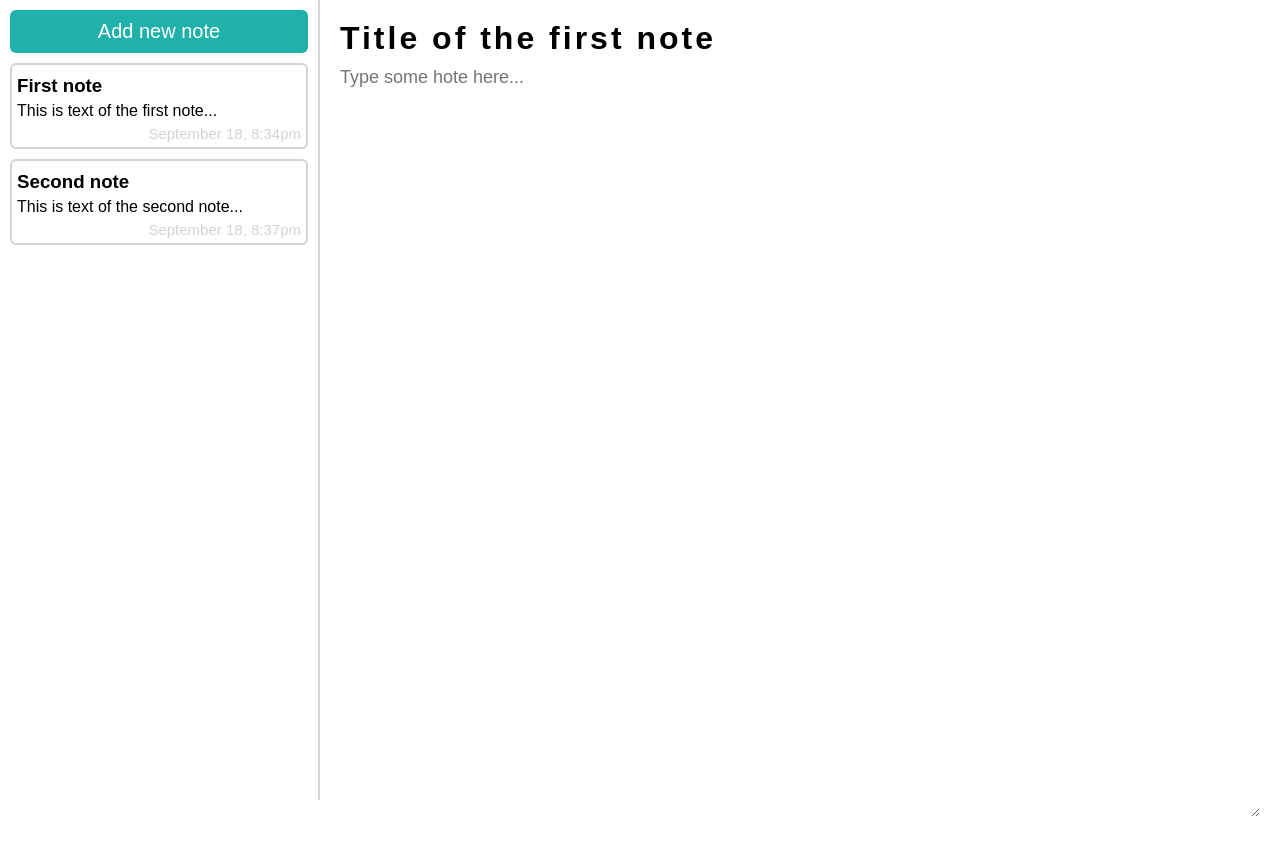
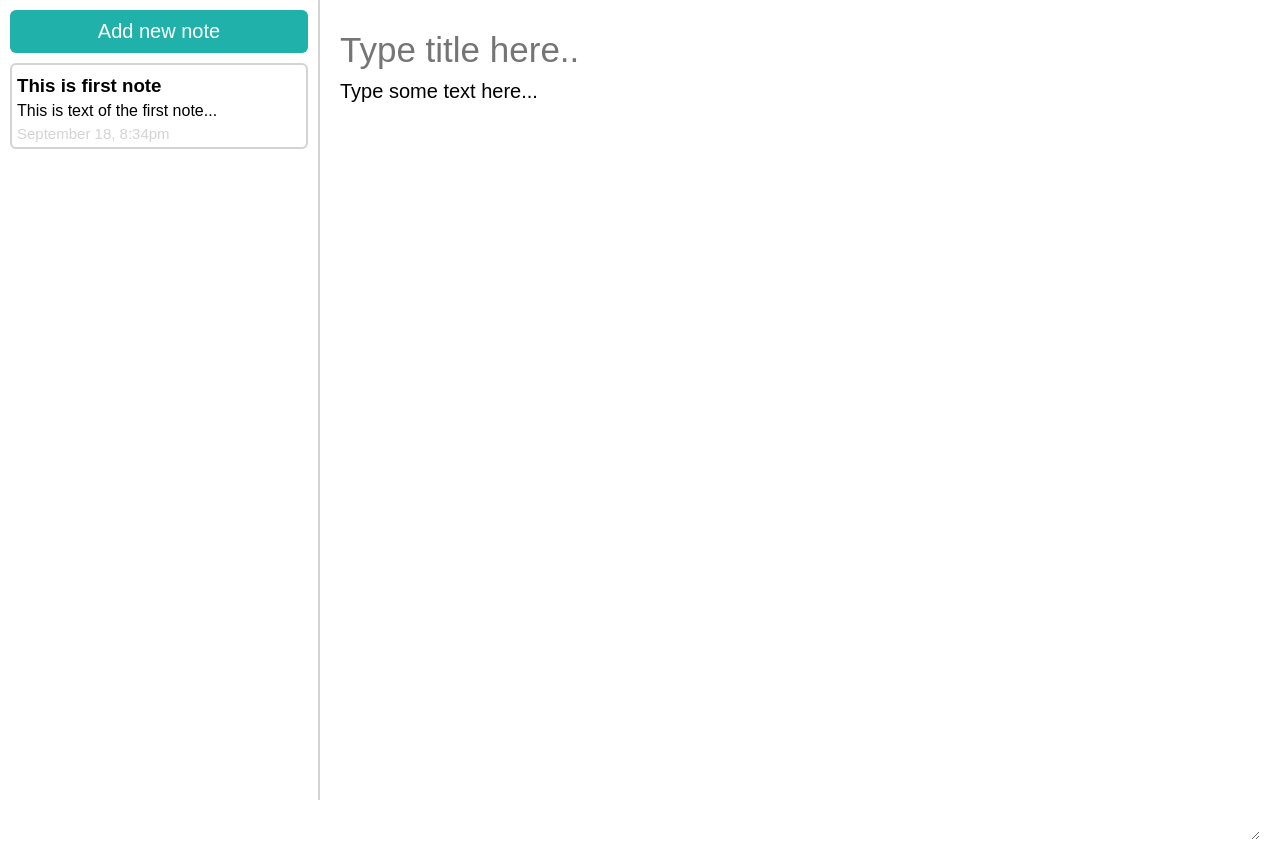
Before and after one commit to TimotijevicVlada/Notes-App, a plain HTML site: page index.html in a window 1280 px wide. Before the commit the page ends 821 px from the top, so only its background shows below. Drawn offline with Linux system fonts and the light colour scheme.

Commit message:
Working on View.js and Main.js

```diff
--- a/index.html
+++ b/index.html
@@ -8,28 +8,9 @@
     <title>Notes App</title>
 </head>
 <body>
-    <div class="wrapper">
-        <div class="aside_container">
-            <button class="add_btn">Add new note</button>
-            <div class="note_aside">
-                <h3>First note</h3>
-                <p class="note_text_content">This is text of the first note...</p>
-                <p class="note_date">September 18, 8:34pm</p>
-            </div>
-            <div class="note_aside">
-                <h3>Second note</h3>
-                <p class="note_text_content">This is text of the second note...</p>
-                <p class="note_date">September 18, 8:37pm</p>
-            </div>
-        </div>
-        <div class="main_container">
-            <h1>Title of the first note</h1>
-            <textarea name="text" id="main_text" placeholder="Type some hote here..."></textarea>
-        </div>
-    </div>
 
+    <div id="app" class="wrapper"></div>
 
-
-    <script src="js/main.js" type="module"></script>
+    <script src="./js/main.js" type="module"></script>
 </body>
 </html>
--- a/js/NotesAPI.js
+++ b/js/NotesAPI.js
@@ -1,8 +1,10 @@
 export default class NotesAPI {
+    //Funkcija za uzimanje svih podataka iz local storage
     static getAllNotes() {
         const notes = JSON.parse(localStorage.getItem("notesapp-notes") || "[]");
         return notes.sort((a, b) => new Date(a.updated) > new Date(b.updated) ? -1 : 1);
     }
+    //Funkcija za postavljanje podataka u local storage
     static saveNote(noteToSave) {
         const notes = NotesAPI.getAllNotes();
         const existing = notes.find(note => note.id == noteToSave.id);
@@ -18,6 +20,7 @@ export default class NotesAPI {
 
         localStorage.setItem("notesapp-notes", JSON.stringify(notes));
     }
+    //Funkcija za brisanje podataka iz local storage
     static deleteNote(id) {
         const notes = NotesAPI.getAllNotes();
         const newNotes = notes.filter(note => note.id != id);
--- /dev/null
+++ b/js/View.js
@@ -0,0 +1,53 @@
+export default class View {
+    //Kreiranje konstruktora
+  constructor(
+    root,
+    { onNoteSelect, onNoteAdd, onNoteEdit, onNoteDelete } = {}
+  ) {
+    this.root = root;
+    this.onNoteSelect = onNoteSelect;
+    this.onNoteAdd = onNoteAdd;
+    this.onNoteEdit = onNoteEdit;
+    this.onNoteDelete = onNoteDelete;
+    //Ovo je HTML koji je izmenjiv pomocu JS
+    this.root.innerHTML = `
+            <div class="aside_container">
+                <button class="add_btn">Add new note</button>
+                <div class="note_aside">
+                    <div class="note">
+                        <h3 class="note_title_aside">This is first note</h3>
+                        <p class="note_text_content">This is text of the first note...</p>
+                        <p class="note_date">September 18, 8:34pm</p>
+                    </div>
+                </div>
+            </div>
+            <div class="main_container">
+                <input class="note_title" type="text" placeholder="Type title here.."/>
+                <textarea class="note_body">Type some text here...</textarea>
+            </div>
+        `;
+
+    const btnAddNote = this.root.querySelector(".add_btn");
+    const inputTitle = this.root.querySelector(".note_title");
+    const inputBody = this.root.querySelector(".note_body");
+
+    //Dogadjaj na dugme "Add note"
+    btnAddNote.addEventListener("click", () => {
+        this.onNoteAdd();
+    })
+
+    //Blur dogadjaj za title i body
+    inputTitle.addEventListener("blur", () => {
+        const updatedTitle = inputTitle.value.trim();
+        const updatedBody = inputBody.value.trim();
+        this.onNoteEdit(updatedTitle, updatedBody);
+    });
+
+    //Blur dogadjaj za title i body
+    inputBody.addEventListener("blur", () => {
+        const updatedTitle = inputTitle.value.trim();
+        const updatedBody = inputBody.value.trim();
+        this.onNoteEdit(updatedTitle, updatedBody);
+    });
+  }
+}
--- a/js/main.js
+++ b/js/main.js
@@ -1,8 +1,16 @@
 import NotesAPI from "./NotesAPI.js";
+import View from "./View.js";
 
-console.log(NotesAPI.getAllNotes());
+//Ovo je glavni kontejner u koji ubacujemo sve
+const app = document.getElementById("app");
 
-NotesAPI.saveNote({
-    title: "New note",
-    body: "I am a last updated note..."
-})
+//Pravimo novi konstruktor za View
+const view = new View(app, {
+    onNoteAdd() {
+        console.log("Note has been added!");
+    },
+    onNoteEdit(newTitle, newBody) {
+        console.log(newTitle);
+        console.log(newBody);
+    }
+});
--- a/styles/style.css
+++ b/styles/style.css
@@ -37,20 +37,25 @@
     padding: 20px;
     width: 75%;
 }
-.wrapper .main_container h1 {
-    letter-spacing: 3px;
+.wrapper .main_container input {
+    border: none;
+    padding: 10px 0px;
+    font-size: 35px;
+}
+.wrapper .main_container input:focus {
+    outline: none;
 }
 .wrapper .main_container textarea {
     width: 100%;
     height: 100%;
     border: none;
+    font-size: 20px;
 }
 .wrapper .main_container textarea:focus {
     outline: none;
 }
 .wrapper .main_container textarea::placeholder {
-    font-size: 18px;
-    padding: 10px 0px;
+    font-size: 20px;
 }
 /*Button*/
 .aside_container .add_btn {
```
